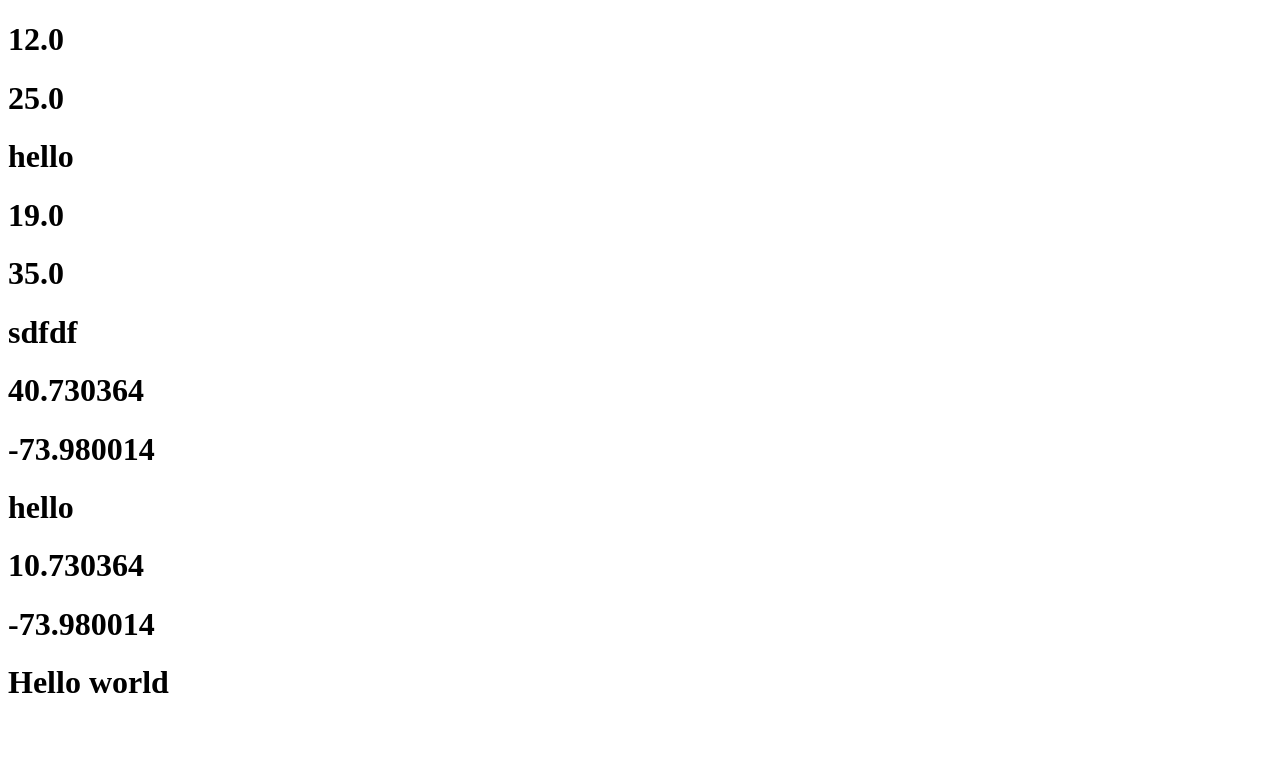
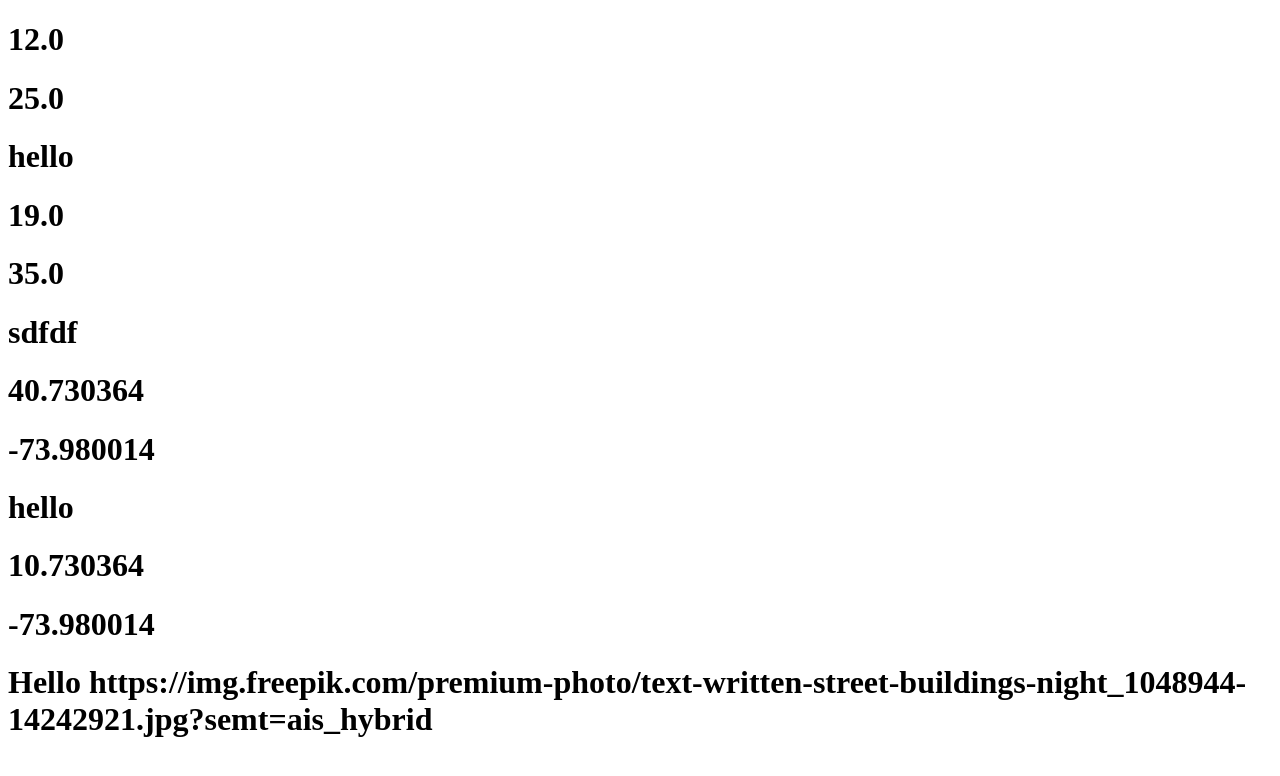
Before and after one commit to KirillHlu/data-base-for-maps, a plain HTML site: page index.html in a window 1280 px wide. Drawn offline with Linux system fonts and the light colour scheme.

Commit message:
Update index.html

```diff
--- a/index.html
+++ b/index.html
@@ -15,6 +15,6 @@
     <h1>hello</h1>
     <h1>10.730364</h1>
     <h1>-73.980014</h1>
-    <h1>Hello world</h1>
+    <h1>Hello https://img.freepik.com/premium-photo/text-written-street-buildings-night_1048944-14242921.jpg?semt=ais_hybrid</h1>
   </body>
 </html>
```
